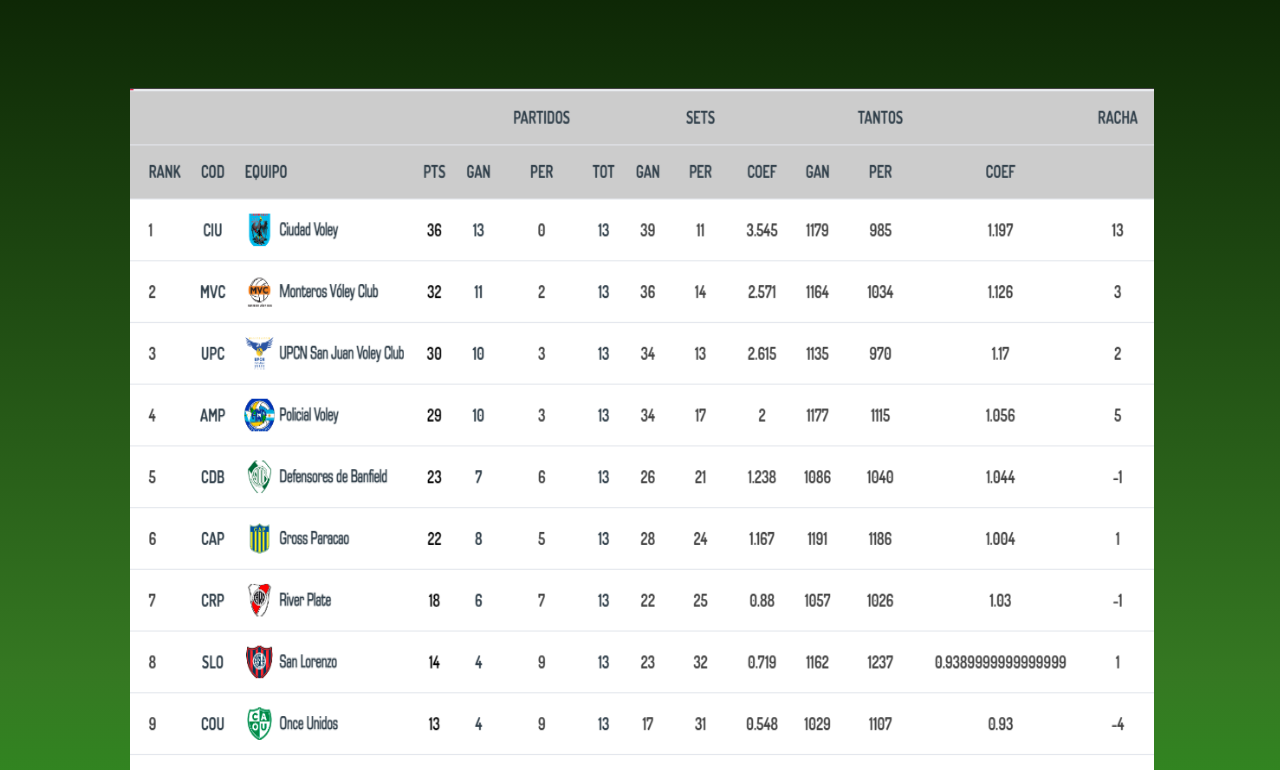
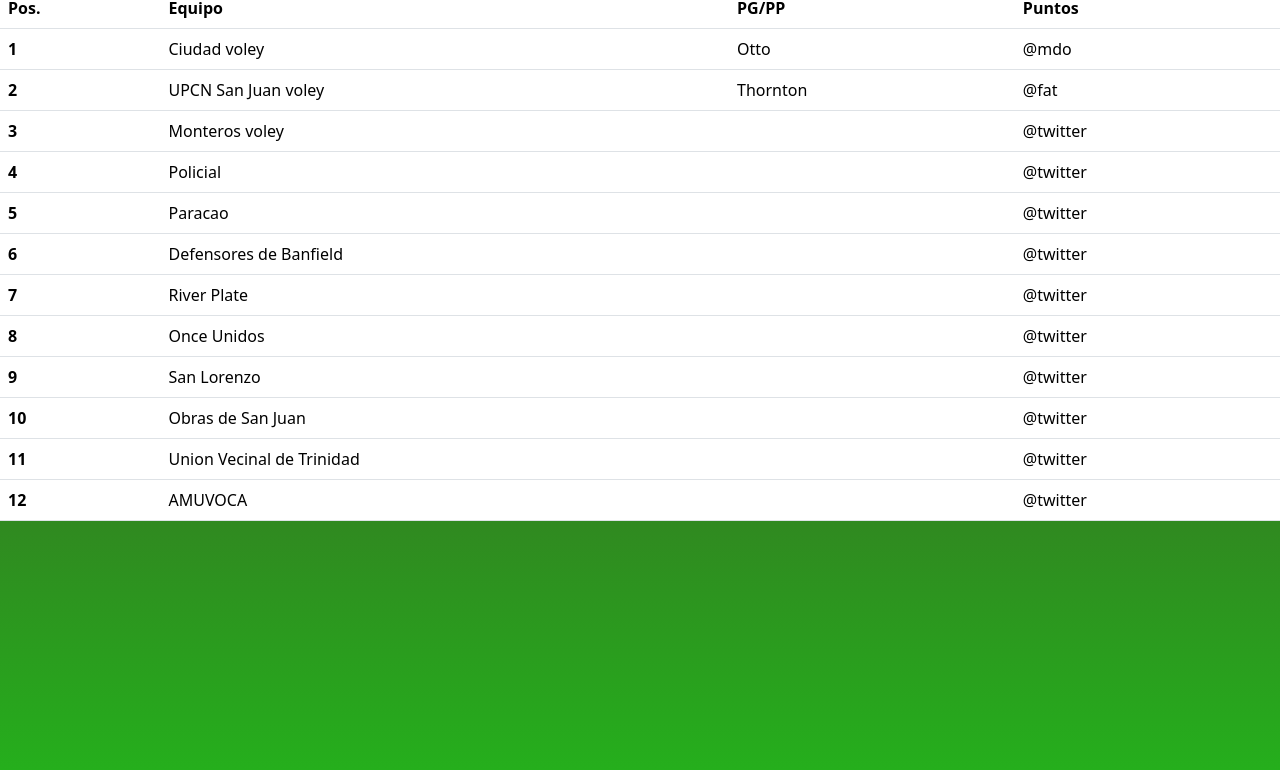
Before and after one commit to martinadels/PreEntrega2Adelsfl-gel, a plain HTML site: page Pages/informacion.html in a window 1280 px wide. Shown: the part 951-1721 px from the top of the page. Drawn offline with nearby package versions, Linux system fonts and the light colour scheme; a web font is replaced by a local one.

Commit message:
agregue la tabla de equipos a informacion

```diff
--- a/Pages/informacion.html
+++ b/Pages/informacion.html
@@ -96,10 +96,81 @@
     <!-- <div class="texto-principal">
         <h1>El club de barrio más grande del mundo</h1>
     </div> -->
-    <div>
-        <img class="tablaposiciones" src="../medios/posiciones.png" alt="">
-    </div>
 
+    <table class="table">
+        <thead>
+          <tr>
+            <th scope="col">Pos.</th>
+            <th scope="col">Equipo</th>
+            <th scope="col">PG/PP</th>
+            <th scope="col">Puntos</th>
+          </tr>
+        </thead>
+        <tbody>
+          <tr>
+            <th scope="row">1</th>
+            <td>Ciudad voley</td>
+            <td>Otto</td>
+            <td>@mdo</td>
+          </tr>
+          <tr>
+            <th scope="row">2</th>
+            <td>UPCN San Juan voley</td>
+            <td>Thornton</td>
+            <td>@fat</td>
+          </tr>
+          <tr>
+            <th scope="row">3</th>
+            <td colspan="2">Monteros voley</td>
+            <td>@twitter</td>
+          </tr>
+          <tr>
+            <th scope="row">4</th>
+            <td colspan="2">Policial</td>
+            <td>@twitter</td>
+          </tr>
+          <tr>
+            <th scope="row">5</th>
+            <td colspan="2">Paracao</td>
+            <td>@twitter</td>
+          </tr>
+          <tr>
+            <th scope="row">6</th>
+            <td colspan="2">Defensores de Banfield</td>
+            <td>@twitter</td>
+          </tr>
+          <tr>
+            <th scope="row">7</th>
+            <td colspan="2">River Plate</td>
+            <td>@twitter</td>
+          </tr>
+          <tr>
+            <th scope="row">8</th>
+            <td colspan="2">Once Unidos</td>
+            <td>@twitter</td>
+          </tr>
+          <tr>
+            <th scope="row">9</th>
+            <td colspan="2">San Lorenzo</td>
+            <td>@twitter</td>
+          </tr>
+          <tr>
+            <th scope="row">10</th>
+            <td colspan="2">Obras de San Juan</td>
+            <td>@twitter</td>
+          </tr>
+          <tr>
+            <th scope="row">11</th>
+            <td colspan="2">Union Vecinal de Trinidad</td>
+            <td>@twitter</td>
+          </tr>
+          <tr>
+            <th scope="row">12</th>
+            <td colspan="2">AMUVOCA</td>
+            <td>@twitter</td>
+          </tr>
+        </tbody>
+      </table>
 
     <br><br>
     <br><br>
```
Also changed, not shown: Pages/media.html (+0 -12 lines).
